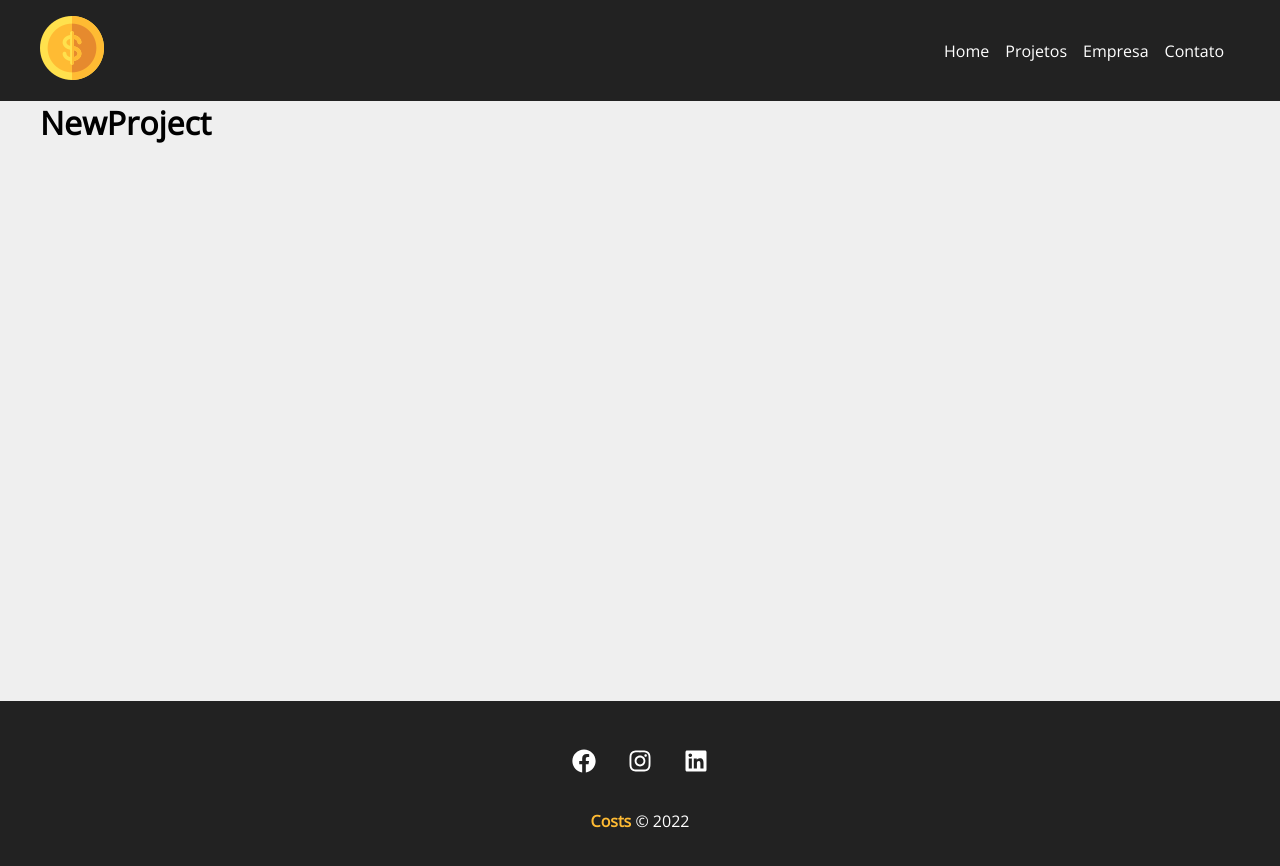
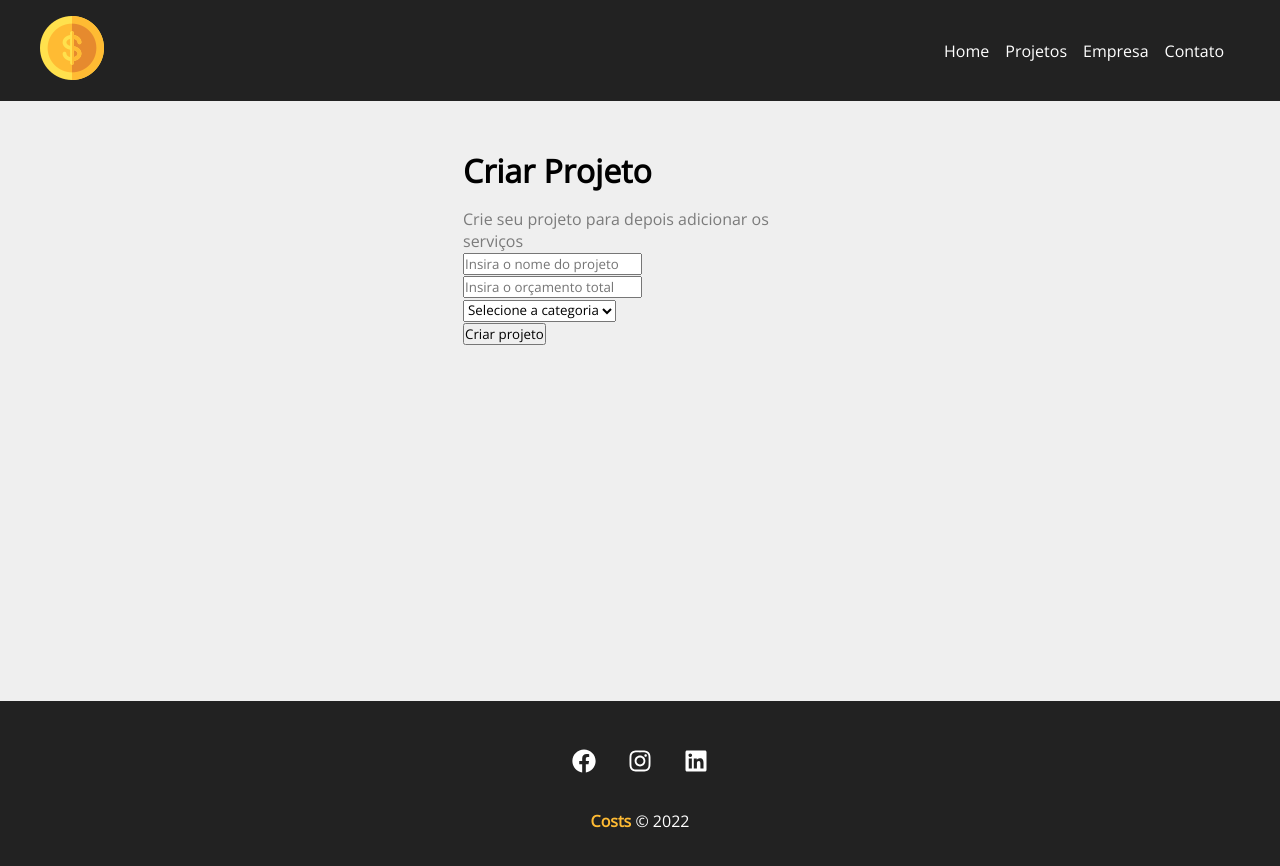
Before and after one commit to jonathanjunior/Projetos, a React (Create React App) app in the folder costs/: page /newproject in a window 1280 px wide. Shown: the top 866 px of the page. Built offline with nearby package versions, Linux system fonts and the light colour scheme.

Commit message:
Página para o formulário de projeto #21

```diff
--- a/costs/src/App.js
+++ b/costs/src/App.js
@@ -1,4 +1,4 @@
-import { BrowserRouter as Router, Routes, Route, Link } from 'react-router-dom'
+import { BrowserRouter as Router, Routes, Route } from 'react-router-dom'
 import Home from './components/pages/Home'
 import Company from './components/pages/Company'
 import Contact from './components/pages/Contact'
--- a/costs/src/components/pages/NewProject.js
+++ b/costs/src/components/pages/NewProject.js
@@ -1,5 +1,15 @@
+import ProjectForm from '../project/ProjectForm'
+
+import styles from './NewProject.module.css'
+
 function NewProject() {
-    return <h1>NewProject</h1>
+    return (
+        <div className={styles.newproject_container}>
+            <h1>Criar Projeto</h1>
+            <p>Crie seu projeto para depois adicionar os serviços</p>
+            <ProjectForm />
+        </div>
+    )
 }
 
 export default NewProject
--- /dev/null
+++ b/costs/src/components/pages/NewProject.module.css
@@ -0,0 +1,13 @@
+.newproject_container {
+    width: 450px;
+    margin: 0 auto;
+    padding: 3em;
+}
+
+.newproject_container h1 {
+    margin-bottom: 0.5em;
+}
+
+.newproject_container p {
+    color: #7b7b7b;
+}
--- /dev/null
+++ b/costs/src/components/project/ProjectForm.js
@@ -0,0 +1,24 @@
+function ProjectForm() {
+    return (
+        <form>
+            <div>
+                <input type="text" placeholder="Insira o nome do projeto"/>
+            </div>
+            <div>
+                <input type="number" placeholder="Insira o orçamento total"/>
+            </div>
+            <div>
+                <select name="category_id">
+                    <option disabled selected>
+                        Selecione a categoria
+                    </option>
+                </select>
+            </div>
+            <div>
+                <input type="submit" value="Criar projeto"/>
+            </div>
+        </form>
+    )
+}
+
+export default ProjectForm
```
